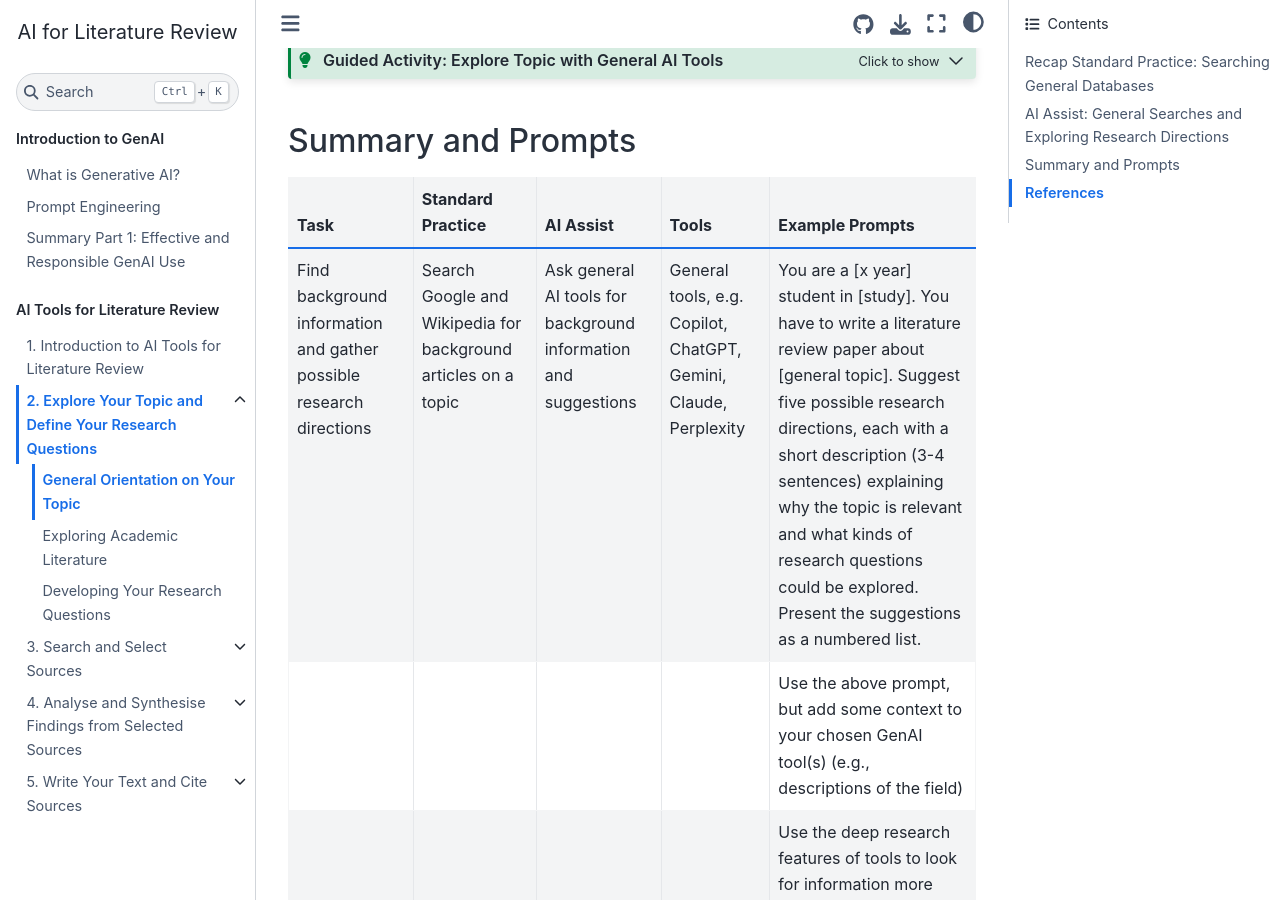
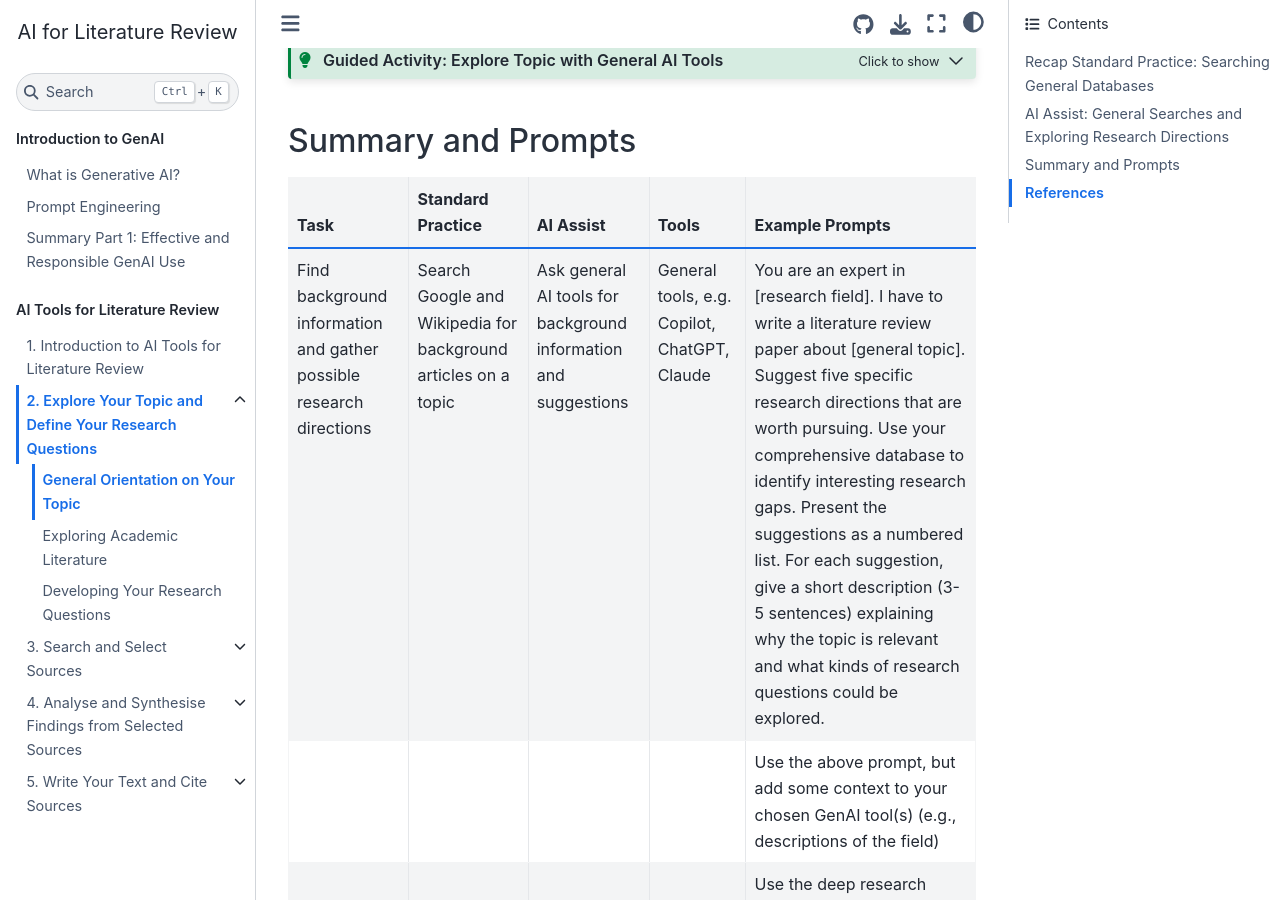
Before and after one commit to lwalma/ai-lit-review, a Jupyter Book: the page built from book/part2/2a-general-orientation.md, in a window 1280 px wide and 900 px high, scrolled down 1848 px. Built offline with Jupyter Book 1.0.4 settings and Sphinx 7.4.7 and the Sphinx Book theme 1.1.4, drawn with Linux system fonts in a browser that asks for light colours; comment, search, counter and statistics services are not loaded.

Commit message:
Update 2a-general-orientation.md
Prompts aangepast

````diff
--- a/book/part2/2a-general-orientation.md
+++ b/book/part2/2a-general-orientation.md
@@ -42,7 +42,7 @@ GenAI tools have no understanding of truth. The output may contain inaccuracies
 ```{admonition} Example Prompt
 :class: dropdown note
 
-You are a [x year] student in [study]. You have to write a literature review paper about [general topic]. Suggest five possible research directions, each with a short description (3-4 sentences) explaining why the topic is relevant and what kinds of research questions could be explored. Present the suggestions as a numbered list.
+You are an expert in [research field]. I have to write a literature review paper about [general topic]. Suggest five specific research directions that are worth pursuing. Use your comprehensive database to identify interesting research gaps. Present the suggestions as a numbered list. For each suggestion, give a short description (3-5 sentences) explaining why the topic is relevant and what kinds of research questions could be explored.
 ```
 
 To provide more context, you could also add some information in your prompt and ask the model to provide you with some directions to look into. For example, upload an open-source report or a topic description to make this more specific.
@@ -50,10 +50,8 @@ To provide more context, you could also add some information in your prompt and
 ```{admonition} Example Prompt
 :class: dropdown note
 
-You are a [x year] student in [study]. You have to write a literature review paper about [general topic].
-Based on the information below and general knowledge about the topic, suggest five possible research directions, each with a short description (3-4 sentences) explaining why the topic is relevant and what kinds of research questions could be explored.
-Present the suggestions as a numbered list.<br>
-[information about the topic]
+You are an expert in [research field]. I have to write a literature review paper about [general topic]. Suggest five specific research directions that are worth pursuing. Use the text below and your comprehensive database to identify interesting research gaps. Present the suggestions as a numbered list. For each suggestion, give a short description (3-5 sentences) explaining why the topic is relevant and what kinds of research questions could be explored.<br>
+Text: "[information about the topic]"
 ```
 
 As of February 2025 many of a lot of general AI tools have added the option to do more detailed research, called **deep research**. This process is often more time consuming, and for a simple brainstorm it can be enough to ask a question to a basic model, rather than asking for a detailed review, but this is something you can explore for yourself!
@@ -94,7 +92,7 @@ _You are a [x year] student in [study]. You have to write a literature review pa
 
 | Task | Standard Practice | AI Assist | Tools | Example Prompts |
 |-|-|-|-|-|
-| Find background information and gather possible research directions | Search Google and Wikipedia for background articles on a topic | Ask general AI tools for background information and suggestions | General tools, e.g. Copilot, ChatGPT, Gemini, Claude, Perplexity | You are a [x year] student in [study]. You have to write a literature review paper about [general topic]. Suggest five possible research directions, each with a short description (3-4 sentences) explaining why the topic is relevant and what kinds of research questions could be explored. Present the suggestions as a numbered list. |
+| Find background information and gather possible research directions | Search Google and Wikipedia for background articles on a topic | Ask general AI tools for background information and suggestions | General tools, e.g. Copilot, ChatGPT, Claude | You are an expert in [research field]. I have to write a literature review paper about [general topic]. Suggest five specific research directions that are worth pursuing. Use your comprehensive database to identify interesting research gaps. Present the suggestions as a numbered list. For each suggestion, give a short description (3-5 sentences) explaining why the topic is relevant and what kinds of research questions could be explored. |
 | | | | | Use the above prompt, but add some context to your chosen GenAI tool(s) (e.g., descriptions of the field) |
 | | | | | Use the deep research features of tools to look for information more extensively |
 
````
